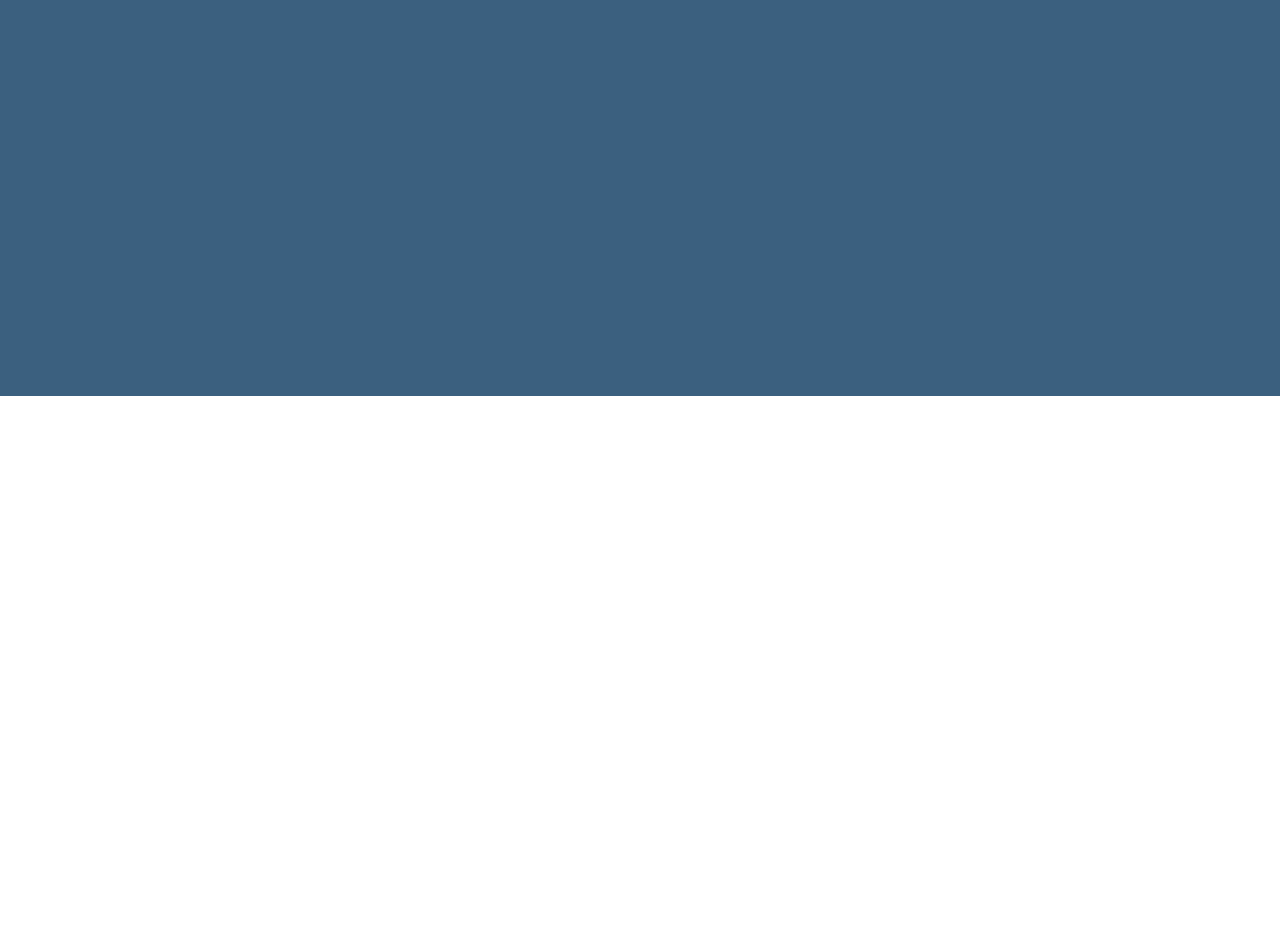
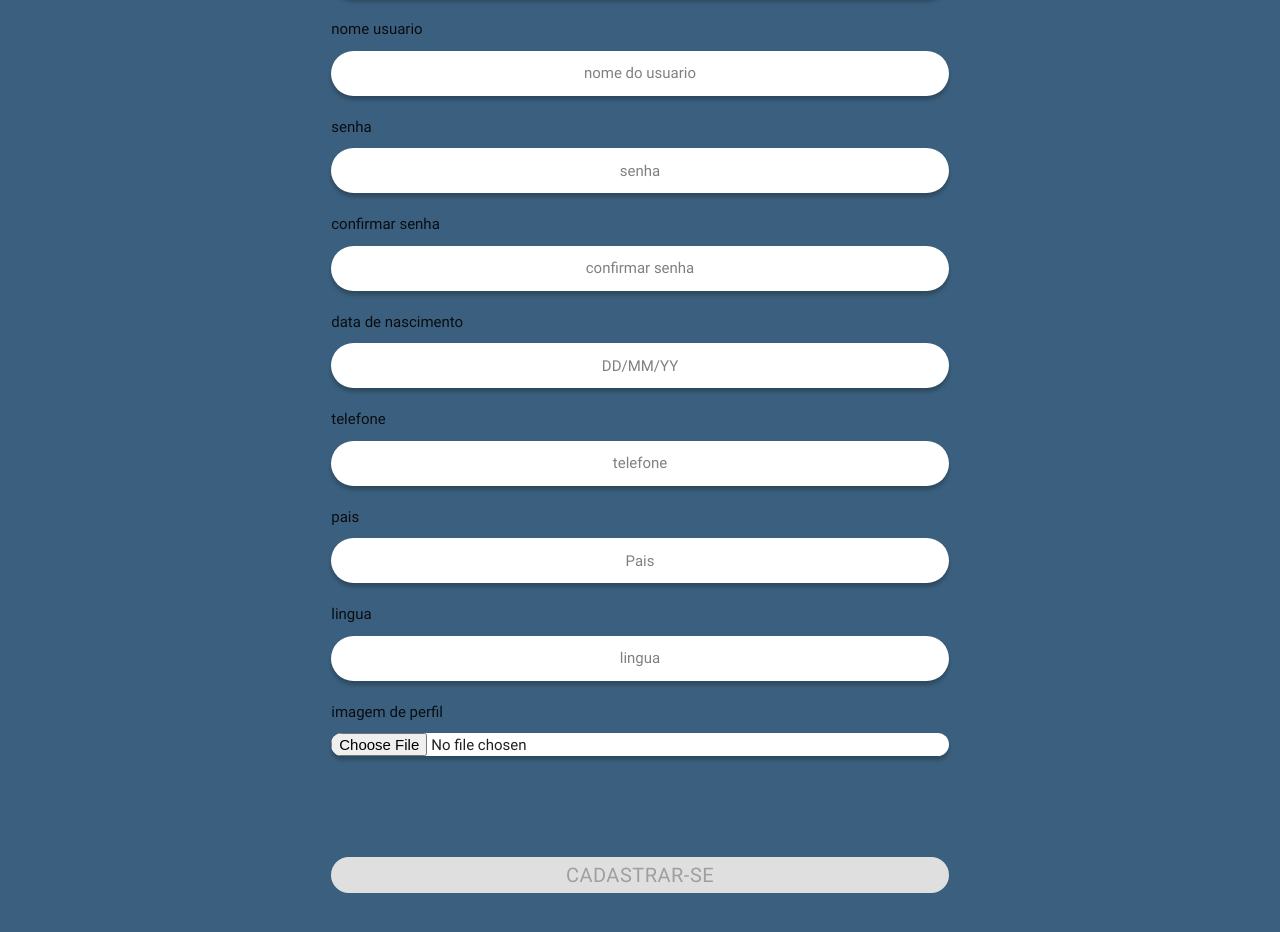
Before and after one commit to vagnerpavani/projeto_indi-u, an Angular app in the folder Front-End/: page /cadastro in a window 1280 px wide. Shown: the part 404-1336 px from the top of the page. Before the commit the page ends 800 px from the top, so only its background shows below. Built offline with nearby package versions, Linux system fonts and the light colour scheme.

Commit message:
*adicionando alguns validators

```diff
--- a/Front-End/src/app/pages/cadastro/cadastro.component.css
+++ b/Front-End/src/app/pages/cadastro/cadastro.component.css
@@ -1,12 +1,78 @@
-.bg{
-  background-color:  #3B607F;;
-   height: 100%;
+#row1{
+  margin-bottom:  10vh;
+
+}
+
+#bg{
+  background-color:  #3B607F;
+   max-height: 500%;
    width: 100%;
-   position: fixed;
+   position:absolute;
+   margin: 0;
 }
 #titulo{
   font-size: 7vh;
   color: white;
-  font-family: 'Roboto';
+  font-family: 'Roboto', sans-serif;
+  margin-bottom:0;
+  padding-bottom: 2vh;
+}
+
+::placeholder{
+  color: gray;
+}
+
+input[type=text]{
+  border: 1px ;
+  border-radius: 25px;
+  background-color: white;
+  box-shadow:0px 4px 4px rgba(0, 0, 0, 0.25);
+  margin: 0;
+}
+
+input[type=password]{
+  border: 1px ;
+  border-radius: 25px;
+  background-color: white;
+  box-shadow:0px 4px 4px rgba(0, 0, 0, 0.25);
+  margin: 0;
+}
+
+input[type=file]{
+  border: 1px ;
+  border-radius: 25px;
+  background-color: white;
+  box-shadow:0px 4px 4px rgba(0, 0, 0, 0.25);
+  margin: 0;
+  width: 100%;
+}
+
+input[type=number]{
+  border: 1px ;
+  border-radius: 25px;
+  background-color: white;
+  box-shadow:0px 4px 4px rgba(0, 0, 0, 0.25);
+  margin: 0;
+}
+
+
+button{
+  width: 100%;
+  border-radius: 25px;
+  font-size: 20px;
+  font-family: 'Roboto', sans-serif;
+  background-color: #00BCD4;
+  margin-top: 10vh;
+}
+
+button:disabled {
 
 }
+
+p{
+  font-family: 'Roboto', sans-serif;
+}
+
+.invalido{
+  color: red
+}
--- a/Front-End/src/app/pages/cadastro/cadastro.component.html
+++ b/Front-End/src/app/pages/cadastro/cadastro.component.html
@@ -1,5 +1,90 @@
-<div class="bg">
+<div id="bg">
+     <!--titulo-->
       <div class="center-align" id="titulo">
           <p>Cadastro</p>
       </div>
+
+
+    <form #cadastro="ngForm" (ngSubmit)='onSubmit(cadastro)'>
+        <div class="row" id="row1">
+          <div class=" col l6 m8 s10 offset-l3 offset-m2 offset-s1" >
+
+          <!--usuario-->
+           <div class="row">
+             <p>Nome</p>
+            <input id="usuario" class="center-align"type="text" placeholder="usuario" name="usuario" ngModel required>
+           </div>
+
+          <!--email-->
+          <div class="row">
+            <p>{{ textEmail }}</p>
+             <input id="email" class="center-align" type="text" placeholder="Email" name="email" ngModel required #email="ngModel" (blur)="emailError(email)">
+           </div>
+           <div *ngIf="emailError||email.touched" >
+             <p class="invalido">email invalido</p>
+           </div>
+
+          <!--nome_usuario-->
+          <div class="row">
+            <p>nome usuario</p>
+            <input id="nome_usuario" class="center-align" type="text" placeholder="nome do usuario" name="nam_usuario" ngModel required>
+           </div>
+
+           <!--senha-->
+
+          <div class="row">
+             <p>{{textoSenha}}</p>
+             <input id="senha" class="center-align" type="password" placeholder="senha" name="senha" ngModel required #senha="ngModel" (blur)="checkPassword(senha)">
+          </div>
+          <div *ngIf="passwordError || senha.touched" >
+            <p class="invalido" id="senha-text">senha invalida</p>
+          </div>
+
+           <!--confirmacao da senha-->
+           <div class="row">
+             <p>{{confirmar_senha}}</p>
+             <input id="senha_confirm" class="center-align" type="password" placeholder="confirmar senha" name="senha_confirm" ngModel required #confirmarSenha="ngModel" (blur)="checkConfirmPassword(senha,confirmarSenha)">
+           </div>
+           <div *ngIf="confirm_passwordError || confirmarSenha.touched">
+             <p class="invalido">senha invalida</p>
+           </div>
+
+           <!--data de nascimento-->
+           <div class="row">
+             <p>data de nascimento</p>
+             <input id="data_de_nascimento" class="center-align" type="text" placeholder="DD/MM/YY" name="data_de_nascimento" ngModel required>
+           </div>
+
+           <!--Telefone-->
+           <div class="row">
+             <p>telefone</p>
+             <input id="telefone" class="center-align" type="text" placeholder="telefone" name="telefone" ngModel required>
+           </div>
+
+           <!--pais-->
+           <div class="row">
+             <p>pais</p>
+             <input id="pais" class="center-align" type="text" placeholder="Pais" name="pais" ngModel required>
+           </div>
+
+           <!--lingua-->
+           <div class="row">
+             <p>lingua</p>
+             <input id="lingua" class="center-align" type="text" placeholder="lingua" name="lingua" ngModel required>
+           </div>
+
+           <!--icone de camera-->
+           <div class="row">
+             <p>imagem de perfil</p>
+             <input id="imagem_camera" class="left-align" type="file" placeholder="imagem camera" name="icon_camera" ngModel >
+           </div>
+
+           <div class="row">
+               <!--botao-->
+               <button class="waves-effect waves-light btn center-align" type="submit" [disabled]="cadastro.invalid||passwordError">Cadastrar-se</button>
+           </div>
+
+     </div>
+    </div>
+  </form>
 </div>
--- a/Front-End/src/app/pages/cadastro/cadastro.component.ts
+++ b/Front-End/src/app/pages/cadastro/cadastro.component.ts
@@ -7,9 +7,46 @@ import { Component, OnInit } from '@angular/core';
 })
 export class CadastroComponent implements OnInit {
 
+  passwordError:boolean = false;
+  emailError:boolean = false;
+  confirm_passwordError:boolean = false;
+  textEmail: string = "email";
+  textoSenha: string = 'senha';
+  confirmar_senha:string = "confirmar senha";
+
   constructor() { }
 
   ngOnInit() {
+
   }
 
+  onSubmit(cadastro){
+    console.log(cadastro);
+  }
+
+  checkPassword(senha){
+     if(senha.value.lenght < 6)
+        this.passwordError=true;
+      else
+        this.passwordError=false;
+
+  }
+
+  checkConfirmPassword(password,confirm_password){
+    if(confirm_password.value != password.value){
+       this.confirm_passwordError = true;
+       password.value = "senhas nao sao iguais";
+    }
+    else
+       this.confirm_passwordError = false;
+  }
+
+  checkEmail(email){
+    if(email.invalid = true)
+       this.emailError = true;
+    else
+        this.emailError=false;
+  }
+
+
 }
--- a/Front-End/src/app/pages/login/login.component.css
+++ b/Front-End/src/app/pages/login/login.component.css
@@ -55,17 +55,26 @@ input[type=password]{
 
 }
 
+::placeholder{
+  color: gray;
+}
+
 button{
   width: 100%;
   border-radius: 25px;
   font-size: 20px;
   font-family: 'Roboto', sans-serif;
+  background-color: #00BCD4;
 
 }
 
-::placeholder{
-  color: #7C7C7C;
-  padding-right: 10vw;
+
+button:hover{
+  background-color: #00BCD5;
+}
+
+.waves-effect{
+  background-color: light-blue;
 }
 
 #cadastro{
--- a/Front-End/src/app/pages/login/login.component.html
+++ b/Front-End/src/app/pages/login/login.component.html
@@ -9,24 +9,23 @@
                 </div>
               <!--usuario-->
               <div class=" col l6 m8 s10 offset-l3 offset-m2 offset-s1" >
-                 <input id="usuario" class="center-align"type="text" placeholder="usuario" name="usuario" ngModel required>
+                 <input id="usuario" class="center-align"type="text" placeholder="usuario" name="usuario" ngModel required >
               </div>
               <!--senha-->
               <div class=" col l6 m8 s10 offset-l3 offset-m2 offset-s1 " >
                 <input id="senha" class="center-align" type="password" placeholder="senha" name="senha" ngModel required>
               </div>
       </div>
-    </form>
+
                <!--botao-->
               <div class="col l6 m8 s10 offset-l3 offset-m2 offset-s1">
                 <button class="waves-effect waves-light btn center-align" type="submit">Entrar</button>
               </div>
-
-
+    </form>
 
 
         <div class="  center-align " id="cadastro" >
-            <p class="center-align">Ainda nao se cadastrou ?<a target="blank"  routerLink="#">Cadastrar-Se</a></p>
+            <p class="center-align">Ainda nao se cadastrou ?<a  routerLink="/cadastro">Cadastrar-Se</a></p>
         </div>
 
   </div>
--- /dev/null
+++ b/Front-End/src/app/service/login.service.ts
@@ -0,0 +1,26 @@
+import { Injectable } from '@angular/core';
+
+import{ HttpClient } from '@angular/common/http';
+import{ map } from "rxjs/operators";
+import{ Observable } from 'rxjs';
+
+@Injectable({
+  providedIn: 'root'
+})
+export class LoginService {
+
+//mecher na string caso nao consiga achor a string
+
+   bancoDeDados: string = 'https://localhost/8000/'
+
+  constructor( public http:HttpClient) { }
+
+//deve se saber como funciona  para se requisitar um usuario
+/*
+  getUsuario(nome: string,password:string):Observable<any>{
+
+//nome do url
+    return this.http.get( this.bancoDeDados + )
+  }
+  */
+}
--- a/Front-End/src/index.html
+++ b/Front-End/src/index.html
@@ -13,7 +13,7 @@
   <meta name="viewport" content="width=device-width, initial-scale=1">
   <link rel="icon" type="image/x-icon" href="favicon.ico">
 </head>
-<body>
+<body >
   <app-root></app-root>
 </body>
 </html>
```
Also changed, not shown: Front-End/src/app/app.module.ts (+8 -2 lines), 1 other file (tests, documents, lock files or other folders).
